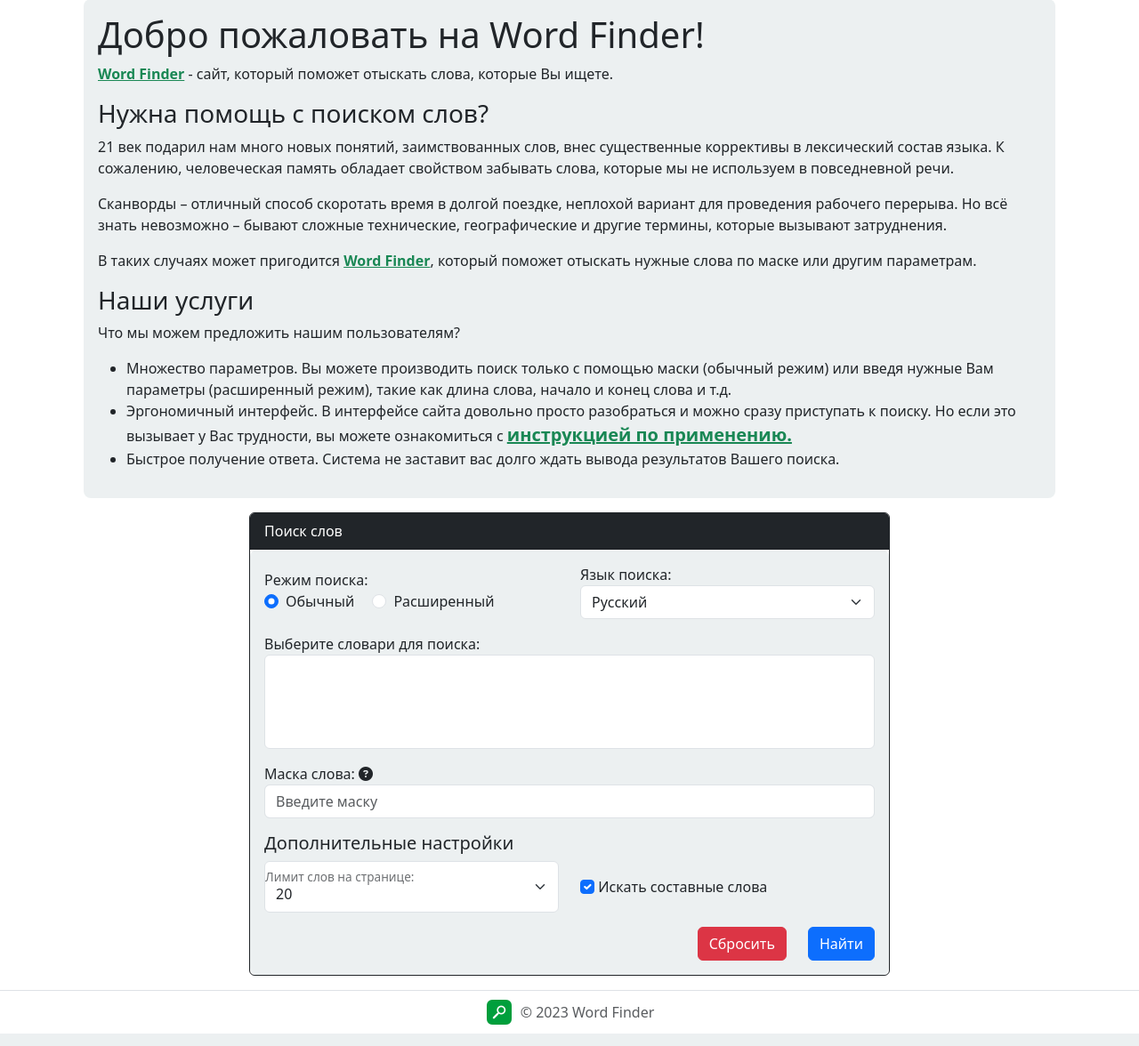
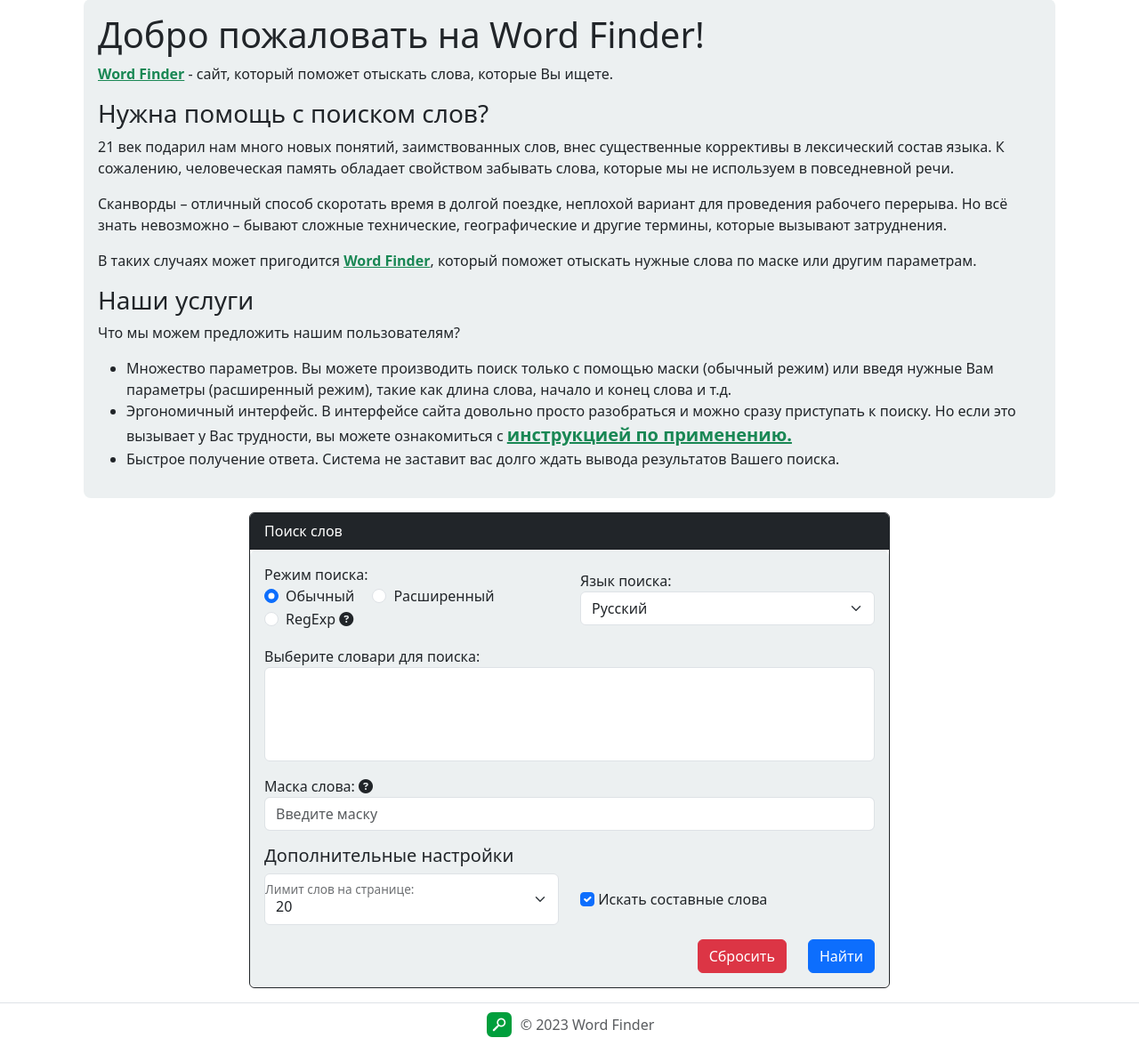
Before and after one commit to y0nkers/WordFinder, a PHP site: page / in a window 1280 px wide. Shown: the part 97-1273 px from the top of the page at 89% size. Run offline with PHP 8.4, Linux system fonts and the light colour scheme; data that the repository does not hold is empty.

Commit message:
Режим поиска по регулярному выражению

```diff
--- a/admin/assets/js/dictionary.js
+++ b/admin/assets/js/dictionary.js
@@ -84,6 +84,7 @@ $(document).ready(function () {
         let data = new FormData();
         data.append('type', "add");
         data.append('id', id);
+        data.append('language', language);
         data.append('mode', mode);
         data.append('words', words);
 
--- a/admin/core/dictionary.php
+++ b/admin/core/dictionary.php
@@ -96,7 +96,7 @@ if ($type == 'add') {
         $stmt->execute();
         if ($stmt->rowCount() == 0) errorHandler("Словарь с указанным названием не найден!");
     } catch (PDOException $e) {
-        errorHandler("Ошибка при изменении названия словаря.");
+        errorHandler("Ошибка при изменении названия словаря. Словарь с таким названием уже существует.");
     }
 }
 
--- a/assets/js/helpers.js
+++ b/assets/js/helpers.js
@@ -45,6 +45,10 @@ $(document).ready(function () {
         switch (input) {
             case "mask":
                 pattern = makePattern(patternBase, "[^", "?*]", "i"); // /[^a-zA-Z?*]/i;
+                $(this).val(text.replace(pattern, ''));
+                break;
+            case "regexp":
+                pattern = new RegExp('[^' + patternBase + '\\[\\]\\-.*+?^${}()|\\\\\\d]', 'i'); // patternBase + regexp meta symbols + digits
                 $(this).val(text.replace(pattern, ''));
                 break;
             case "start":
--- a/assets/js/main.js
+++ b/assets/js/main.js
@@ -24,7 +24,7 @@ $(document).ready(function () {
 
         // Получаем введённые данные с полей
         let mode = $("input[name='mode']:checked").val();
-        if (!(mode === "normal" || mode === "extended")) {
+        if (!(mode === "normal" || mode === "extended" || mode === "regexp")) {
             alert("Выберите режим поиска слов!");
             return;
         }
@@ -198,6 +198,7 @@ function findDictionaries(language) {
 // Очистка всех полей формы после смены языка
 function clearSearchForm() {
     $("#mask").val("");
+    $("#regexp").val("");
     $("#length").val("");
     $("#start").val("");
     $("#end").val("");
@@ -211,22 +212,37 @@ function checkForMode(obj) {
     let mode = obj.value;
     if (mode === 'normal') {
         $("#mask").prop('disabled', false);
+        $("#regexp").prop('disabled', true);
         $("#start").prop('disabled', true);
         $("#end").prop('disabled', true);
 
         $("#normal-mode-parameters").show();
+        $("#regexp-mode-parameters").hide();
         $("#extended-mode-parameters-1").hide();
         $("#extended-mode-parameters-2").hide();
         $("#extended-mode-parameters-3").hide();
     } else if (mode === 'extended') {
         $("#mask").prop('disabled', true);
+        $("#regexp").prop('disabled', true);
         $("#start").prop('disabled', false);
         $("#end").prop('disabled', false);
 
         $("#normal-mode-parameters").hide();
+        $("#regexp-mode-parameters").hide();
         $("#extended-mode-parameters-1").show();
         $("#extended-mode-parameters-2").show();
         $("#extended-mode-parameters-3").show();
+    } else if (mode === 'regexp') {
+        $("#mask").prop('disabled', true);
+        $("#regexp").prop('disabled', false);
+        $("#start").prop('disabled', true);
+        $("#end").prop('disabled', true);
+
+        $("#normal-mode-parameters").hide();
+        $("#regexp-mode-parameters").show();
+        $("#extended-mode-parameters-1").hide();
+        $("#extended-mode-parameters-2").hide();
+        $("#extended-mode-parameters-3").hide();
     }
 }
 
@@ -273,6 +289,10 @@ function validateData(mode) {
             return;
         }
         data = [length, start, end, contains, include, exclude];
+    } else if (mode === 'regexp') {
+        let regexp = $("#regexp").val();
+
+        data = [regexp];
     }
     return data;
 }
--- a/class/DbConnect.php
+++ b/class/DbConnect.php
@@ -16,7 +16,7 @@ class DbConnect
             $this->_connection->exec("set names utf8mb4");
             $this->_connection->setAttribute(PDO::ATTR_ERRMODE, PDO::ERRMODE_EXCEPTION);
         } catch (PDOException $error) {
-            die("Ошибка подключения к базе данных: " . $error->getMessage());
+            die("Ошибка подключения к базе данных. Сообщите администратору сайта об этой ошибке: " . $error->getMessage());
         }
     }
 
--- a/class/QueryConstructor.php
+++ b/class/QueryConstructor.php
@@ -94,6 +94,11 @@ class QueryConstructor
             }
             if (!$this->_compound_words) $exclude .= '-';
             if (!empty($exclude)) $query .= " AND word NOT REGEXP '[$exclude]'";
+        } else if ($this->_mode == "regexp") {
+            $regexp = $this->_data[0];
+            $pattern = '/^[' . $base . '\[\]\-.*+?^${}()|\\\d]' . '/i'; // base + regexp meta symbols + digits
+            $this->validateField("Регулярное выражение", $regexp, $pattern);
+            $query .= " word REGEXP '$regexp'";
         }
         return $query;
     }
--- a/index.php
+++ b/index.php
@@ -113,6 +113,11 @@ require __DIR__ . '/header.php';
                                             <input class="form-check-input" type="radio" name="mode" id="mode-extended" value="extended">
                                             <label class="form-check-label" for="mode-extended">Расширенный</label>
                                         </div>
+                                        <div class="form-check form-check-inline">
+                                            <input class="form-check-input" type="radio" name="mode" id="mode-regexp" value="regexp">
+                                            <label class="form-check-label" for="mode-regexp">RegExp</label>
+                                            <span data-bs-toggle="tooltip" data-bs-placement="right" data-bs-title="Поиск для продвинутых пользователей на основе регулярных выражений"><i class="fas fa-question-circle"></i></span>
+                                        </div>
                                     </div>
                                     <div class="form-group col-sm-6">
                                         <label for="select-language">Язык поиска: </label>
@@ -134,6 +139,13 @@ require __DIR__ . '/header.php';
                                         <label for="mask">Маска слова:</label>
                                         <span data-bs-toggle="tooltip" data-bs-placement="right" data-bs-title="? - любая буква; * - любые несколько букв. Пример: А???? - слова из 5 букв на А."><i class="fas fa-question-circle"></i></span>
                                         <input type="text" class="form-control" id="mask" name="mask" placeholder="Введите маску" maxlength="32" required>
+                                    </div>
+                                </div>
+                                <div class="row align-items-center mb-3" id="regexp-mode-parameters">
+                                    <div class="form-group">
+                                        <label for="regexp">Регулярное выражение:</label>
+                                        <span data-bs-toggle="tooltip" data-bs-placement="right" data-bs-title="? - любая буква; * - любые несколько букв. Пример: А???? - слова из 5 букв на А."><i class="fas fa-question-circle"></i></span>
+                                        <input type="text" class="form-control" id="regexp" name="regexp" placeholder="Введите регулярное выражение" required>
                                     </div>
                                 </div>
                                 <div class="row align-items-center mb-3" id="extended-mode-parameters-1">
```
Also changed, not shown: admin/core/words.php (+32 -0 lines).
